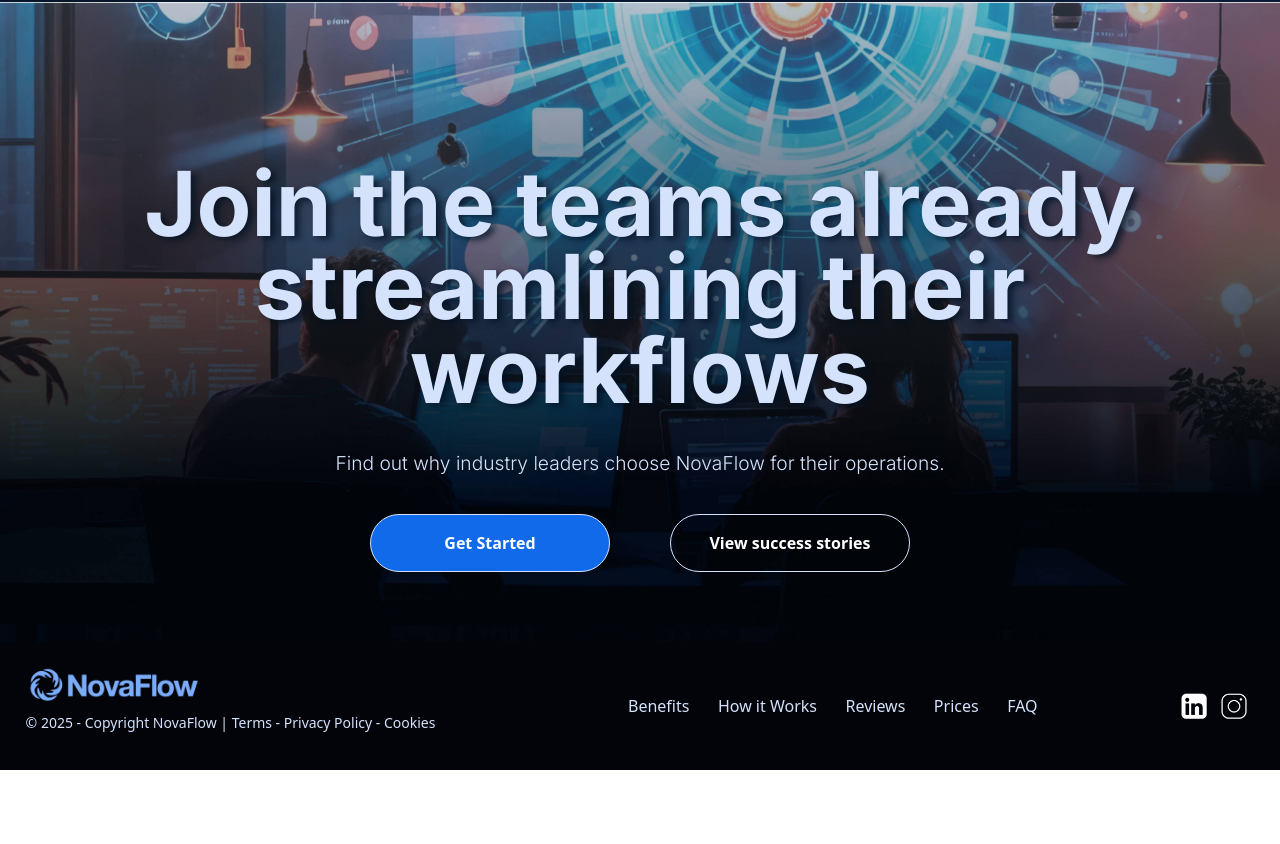
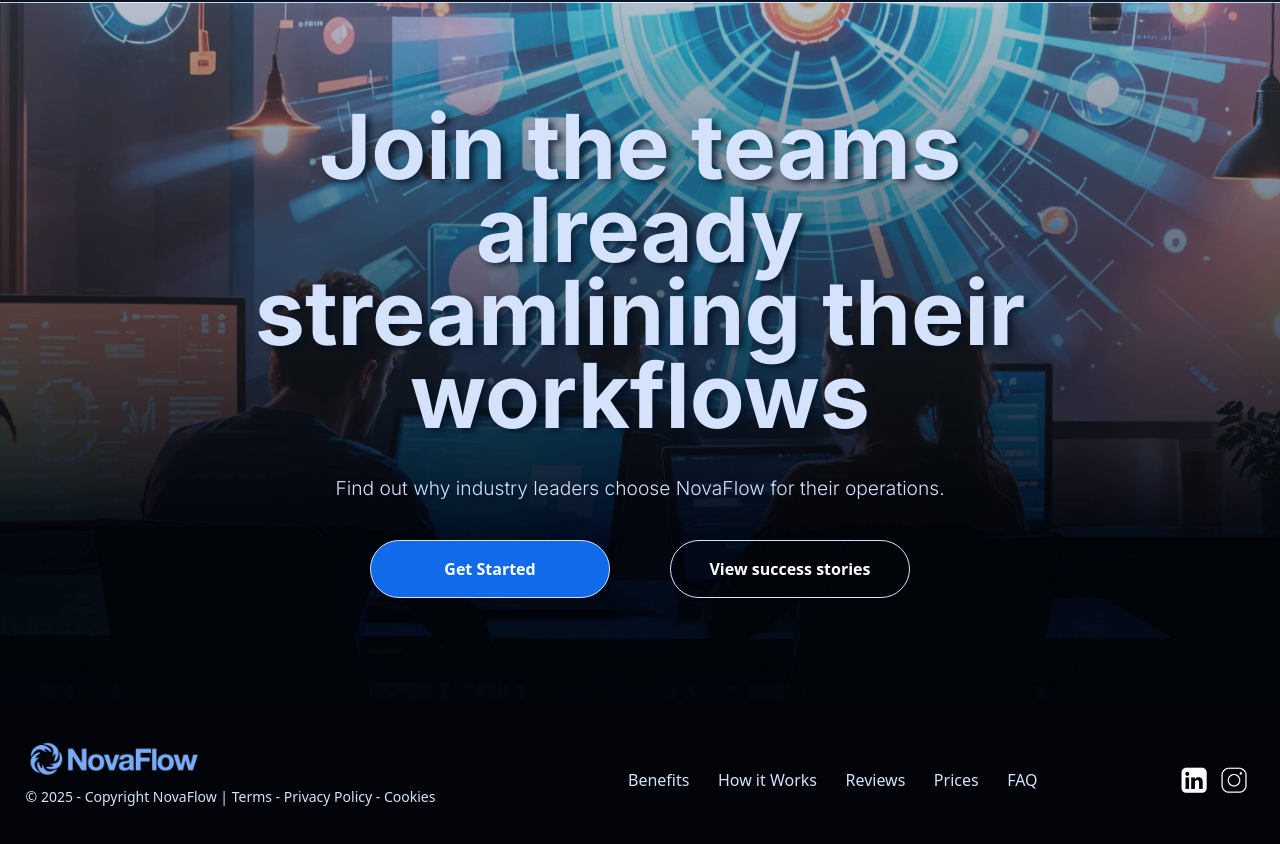
Before and after one commit to Msencebe/novaflow, a plain HTML site: page index.html in a window 1280 px wide. Shown: the part 6191-7035 px from the top of the page. Before the commit the page ends 6961 px from the top, so only its background shows below. Drawn offline with nearby package versions, Linux system fonts and the light colour scheme.

Commit message:
Add files via upload

```diff
--- a/css/styles.css
+++ b/css/styles.css
@@ -571,7 +571,7 @@ a:hover {
     background-position: center;
     background-repeat: no-repeat;
     background-size: cover;
-    height: 40rem;
+
     margin-top: ;
     position: relative;
   }
@@ -581,6 +581,7 @@ a:hover {
     width: 100%;
     position: relative;
     top: 25%;
+    padding: 8%;
   }
 
 
@@ -609,12 +610,12 @@ a:hover {
 
 .footer {
   background-color: #02040a;
-  height: 8rem;
+  height: 10rem;
   display: flex;
   justify-content: center;
   align-items: center;
   text-align: center;
-  padding: 0% 2%;
+  padding: 2% !important;
   border-top: none !important;
 }
 .logo-footer{
```
